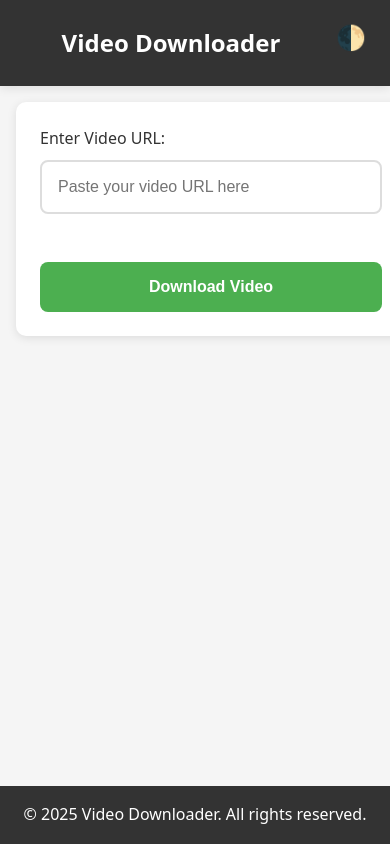
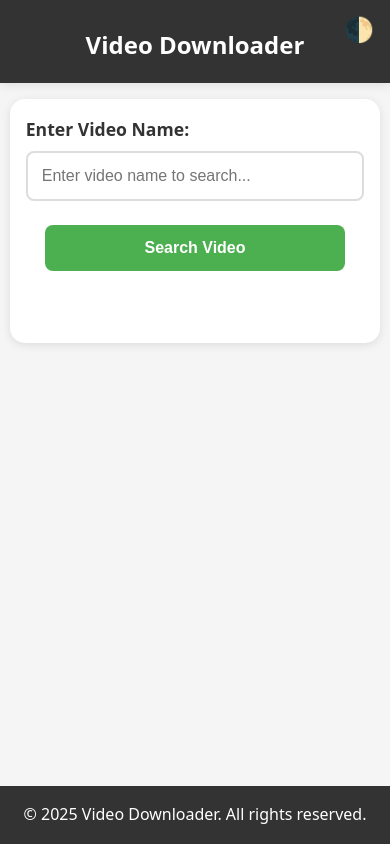
Before and after one commit to mayank9191/Youtube-Video-Downloader, a Flask app: page / in a window 390 px wide. Run offline with Flask 3, Linux system fonts and the light colour scheme; parts of the project's set-up code (start-up, migrations or seed data) failed here and were passed over.

Commit message:
merge code and optimize

```diff
--- a/server.py
+++ b/server.py
@@ -1,8 +1,9 @@
-from flask import Flask, render_template, redirect, request
+from flask import Flask, render_template,  redirect, request, url_for
+from Search import listvideo
 from Yt_Video_Downloader import download_yt_combined
+import fnmatch
 from urllib.parse import quote
 import os
-import fnmatch
 
 app = Flask(__name__)
 
@@ -14,28 +15,45 @@ def find_files_with_keyword(keyword, directory=r"C:\Users\Mayank\OneDrive\Deskto
             # Matches files with keyword anywhere
             if fnmatch.fnmatch(file, f"*{keyword}*"):
                 matching_files.append(os.path.join(root, file))
-    return matching_files.pop()
+    return matching_files[-1] if matching_files else None
 
 
-@app.route("/", methods=["POST", "GET"])
+@app.route("/", methods=["GET", "POST"])
 def home():
+    if request.method == "POST":
 
-    if request.method == "POST":
-        url_fetched = request.form["video-url"]
+        name = request.form["video_name"]
 
-        name = download_yt_combined(url_fetched)
+        video_list = listvideo(name)
 
-        final_path = find_files_with_keyword(
-            keyword=name[0:8]).replace("\\", "/").split("DOWNLOADER/")[1]
-
-        # print(final_path)
-
-        encoded_filename = quote(final_path)
-        # print(encoded_filename)
-
-        return render_template("index.html", video=encoded_filename)
+        return render_template("index.html", list=video_list)
 
     return render_template("index.html")
+
+# In this video is being Served on this route
+
+
+@app.route("/<video_id>", methods=["GET", "POST"])
+def video(video_id):
+
+    url_fetched = f"https://www.youtube.com/watch?v={video_id}"
+
+    name = download_yt_combined(url_fetched)
+    # print(name)
+
+    if not name:
+        # Return an error message or handle the failure gracefully
+        return render_template("index.html", error="Video download failed, please try again.")
+
+    final_path = find_files_with_keyword(
+        keyword=name[0:8]).replace("\\", "/").split("DOWNLOADER/")[1]
+
+    # print(final_path)
+
+    encoded_filename = quote(final_path)
+    # print(encoded_filename)
+
+    return render_template("video.html", video=encoded_filename)
 
 
 if __name__ == "__main__":
--- a/templates/index.html
+++ b/templates/index.html
@@ -19,6 +19,7 @@
         --container-bg: #fff;
         --input-bg: #fff;
         --input-border: #ddd;
+        --transition: all 0.3s ease;
       }
 
       * {
@@ -36,15 +37,15 @@
         flex-direction: column;
         background-color: var(--background-color);
         color: var(--text-color);
-        transition: all 0.3s ease;
+        transition: var(--transition);
       }
 
       body.dark-mode {
         --text-color: #f5f5f5;
         --background-color: #1a1a1a;
-        --container-bg: #333;
-        --input-bg: #444;
-        --input-border: #555;
+        --container-bg: #2d2d2d;
+        --input-bg: #3d3d3d;
+        --input-border: #4d4d4d;
         --gray: #333;
       }
 
@@ -57,14 +58,26 @@
         position: relative;
       }
 
+      h1 a {
+        text-decoration: none;
+        color: var(--white);
+        font-size: 2rem;
+        font-weight: 700;
+        transition: var(--transition);
+      }
+
+      h1 a:hover {
+        color: var(--primary-color);
+      }
+
       .container {
         background: var(--container-bg);
         max-width: 800px;
-        width: 100%;
+        width: 90%;
         padding: 2rem;
-        border-radius: 10px;
+        border-radius: 15px;
         box-shadow: var(--shadow);
-        transition: background-color 0.3s ease;
+        transition: var(--transition);
         margin: 2rem auto;
       }
 
@@ -81,8 +94,9 @@
       }
 
       label {
-        font-weight: 500;
+        font-weight: 600;
         color: var(--text-color);
+        font-size: 1.1rem;
       }
 
       input {
@@ -90,9 +104,10 @@
         border: 2px solid var(--input-border);
         border-radius: 8px;
         font-size: 1rem;
-        transition: all 0.3s ease;
+        transition: var(--transition);
         background-color: var(--input-bg);
         color: var(--text-color);
+        width: 100%;
       }
 
       input:focus {
@@ -104,17 +119,20 @@
       button {
         background-color: var(--primary-color);
         color: var(--white);
-        padding: 1rem;
+        padding: 1rem 2rem;
         border: none;
         border-radius: 8px;
-        font-size: 1rem;
+        font-size: 1.1rem;
         font-weight: 600;
         cursor: pointer;
-        transition: all 0.3s ease;
+        transition: var(--transition);
         display: flex;
         justify-content: center;
         align-items: center;
         gap: 0.5rem;
+        width: 100%;
+        max-width: 300px;
+        margin: 0 auto;
       }
 
       button:hover:not(:disabled) {
@@ -132,6 +150,8 @@
         border-radius: 8px;
         margin: 1rem 0;
         display: none;
+        text-align: center;
+        font-weight: 500;
       }
 
       .alert.error {
@@ -146,11 +166,44 @@
         border: 1px solid var(--success-color);
       }
 
+      #video-container {
+        display: grid;
+        gap: 2rem;
+        margin-top: 2rem;
+      }
+
+      .video-item {
+        background: var(--container-bg);
+        border-radius: 12px;
+        overflow: hidden;
+        transition: var(--transition);
+        box-shadow: var(--shadow);
+      }
+
+      .video-item:hover {
+        transform: translateY(-5px);
+      }
+
+      .video-thumbnail {
+        width: 100%;
+        height: auto;
+        display: block;
+      }
+
+      .video-info {
+        padding: 1rem;
+      }
+
+      .video-title {
+        font-size: 1.1rem;
+        font-weight: 600;
+        color: var(--text-color);
+        margin-bottom: 0.5rem;
+      }
+
       video {
         width: 100%;
-        max-width: 736px;
-        margin: 1rem auto;
-        border-radius: 8px;
+        border-radius: 12px;
         box-shadow: var(--shadow);
       }
 
@@ -173,11 +226,13 @@
         cursor: pointer;
         padding: 0.5rem;
         border-radius: 50%;
-        transition: background-color 0.3s ease;
+        transition: var(--transition);
+        width: auto;
       }
 
       .dark-mode-toggle:hover {
         background-color: rgba(255, 255, 255, 0.1);
+        transform: none;
       }
 
       .spinner {
@@ -198,20 +253,48 @@
 
       @media (max-width: 768px) {
         .container {
-          margin: 1rem;
+          width: 95%;
           padding: 1.5rem;
+          margin: 1rem auto;
         }
 
-        header h1 {
+        header {
+          padding: 1rem;
+        }
+
+        h1 a {
           font-size: 1.5rem;
-          padding-right: 3rem;
+        }
+
+        button {
+          padding: 0.875rem 1.5rem;
+          font-size: 1rem;
+        }
+
+        .video-title {
+          font-size: 1rem;
+        }
+      }
+
+      @media (max-width: 480px) {
+        .container {
+          padding: 1rem;
+        }
+
+        input {
+          padding: 0.875rem;
+        }
+
+        .dark-mode-toggle {
+          top: 0.5rem;
+          right: 0.5rem;
         }
       }
     </style>
   </head>
   <body>
     <header>
-      <h1>Video Downloader</h1>
+      <h1><a href="{{url_for('home')}}">Video Downloader</a></h1>
       <button class="dark-mode-toggle" aria-label="Toggle dark mode">🌓</button>
     </header>
 
@@ -220,28 +303,37 @@
 
       <form id="download-form" action="{{ url_for('home') }}" method="POST">
         <div class="input-group">
-          <label for="video-url">Enter Video URL:</label>
+          <label for="video-url">Enter Video Name:</label>
           <input
-            type="url"
+            type="text"
             id="video-url"
-            name="video-url"
-            placeholder="Paste your video URL here"
+            name="video_name"
+            placeholder="Enter video name to search..."
             required
           />
         </div>
 
+        <button type="submit" id="submit-btn">
+          <span>Search Video</span>
+        </button>
+
         <div id="video-container">
-          {% if video %}
-          <video controls>
-            <source src="{{ video }}" type="video/mp4" />
-            Your browser does not support the video tag.
-          </video>
-          {% endif %}
+          {% if list %} {% for i in list %}
+          <div class="video-item">
+            <a href="{{url_for('video',video_id = i['video_id'])}}">
+              <img
+                src="{{i['video_thumbnail']['url']}}"
+                alt="{{i['video_name']}}"
+                class="video-thumbnail"
+                loading="lazy"
+              />
+            </a>
+            <div class="video-info">
+              <h2 class="video-title">{{i["video_name"]}}</h2>
+            </div>
+          </div>
+          {% endfor %} {% endif %}
         </div>
-
-        <button type="submit" id="submit-btn">
-          <span>Download Video</span>
-        </button>
       </form>
     </div>
 
@@ -293,13 +385,10 @@
       }
 
       form.addEventListener("submit", function (e) {
-        // Don't prevent default - let the form submit normally
         submitBtn.disabled = true;
         submitBtn.innerHTML =
-          '<div class="spinner"></div><span>Processing...</span>';
-
-        // The form will submit naturally to the Flask backend
-        showAlert("Processing your download request...", "success");
+          '<div class="spinner"></div><span>Searching...</span>';
+        showAlert("Searching for videos...", "success");
       });
     </script>
   </body>
```
Also changed, not shown: server1.py (deleted, +0 -62 lines), templates/video.html (renamed from templates/index1.html, +1 -16 lines).
